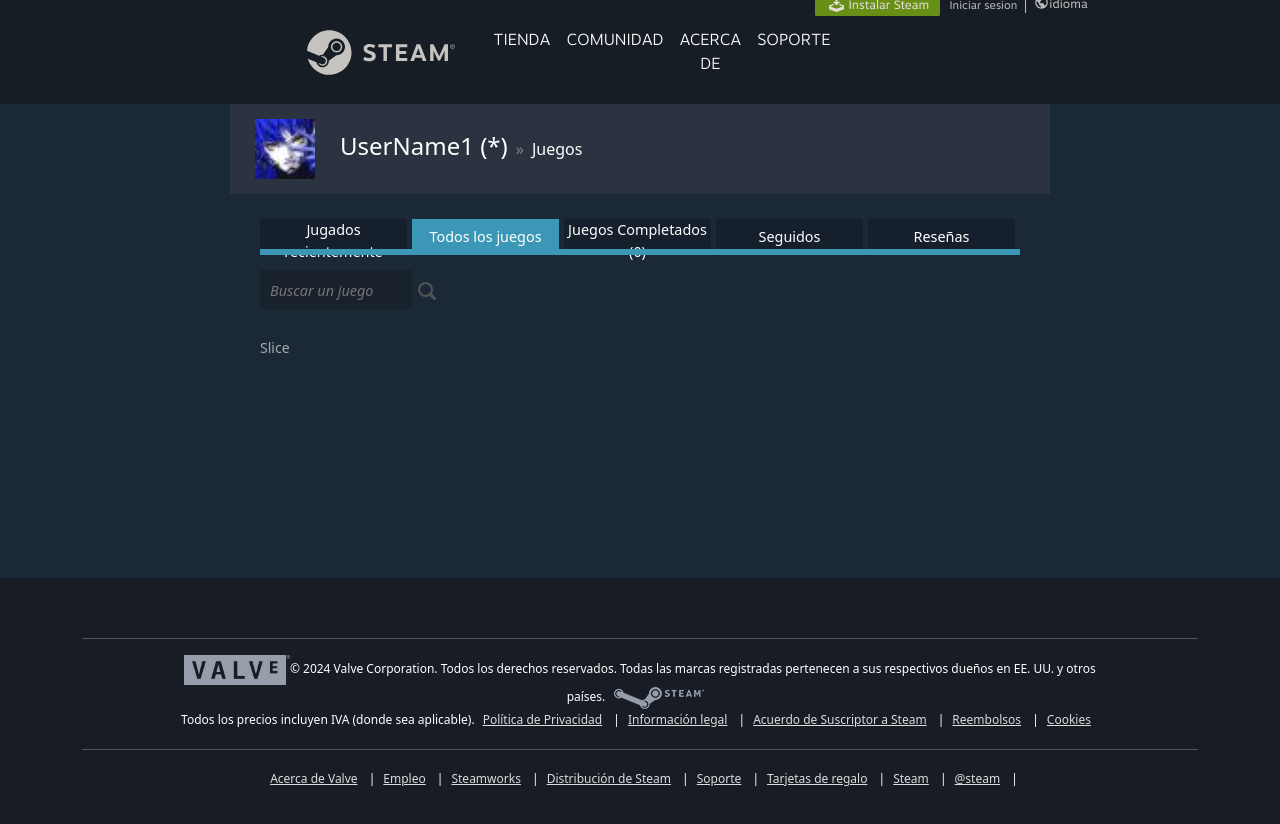
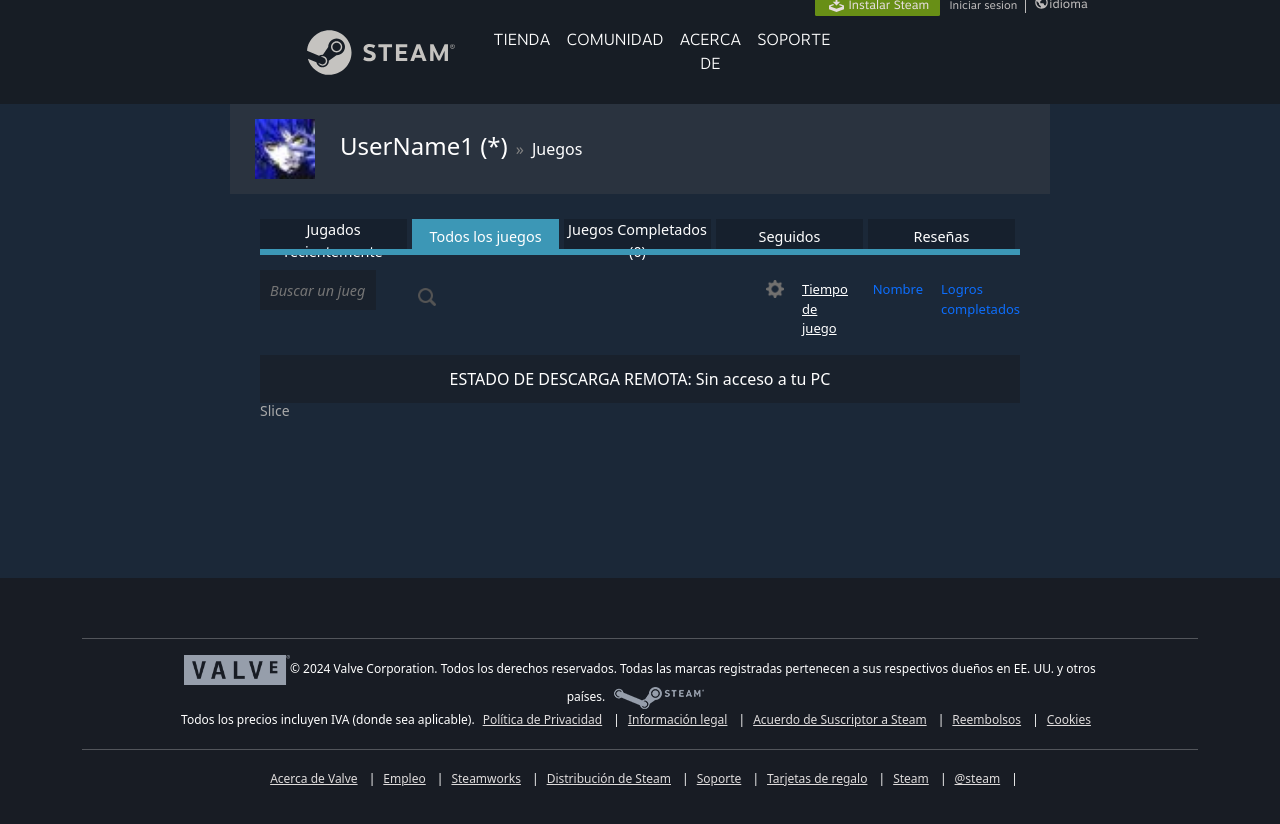
Before and after one commit to MarcosGero/Steam-Front, a React (Create React App) app: page /user-games in a window 1280 px wide. Built offline with nearby package versions, Linux system fonts and the light colour scheme; no server answers; a web font is replaced by a local one.

Commit message:
#Seccion juegos comprados #4
Un accesorio inutil

```diff
--- a/src/pages/UserGames.css
+++ b/src/pages/UserGames.css
@@ -91,14 +91,32 @@
         border: none;
         background-color: rgba(24, 26, 33, .5) !important;
         color :white;
-        margin-bottom: 30px;
+        margin-bottom: 12px;
         margin-top: 15px;
         font-size: 0.9rem;
         font-style: italic;
     }
 
     .search-game {
+        display: flex;
         position: relative;
+    }
+
+    .option-game {
+        display: flex;
+        color: white;
+        margin-top: 25px;
+        margin-left: 390px;
+    }
+
+    .option-game p {
+        margin-left: 18px;
+        font-size: small;
+    }
+
+    .option-game img {
+        width: 18px;
+        height: 18px;
     }
 
     .input-with-icon {
@@ -122,6 +140,13 @@
         background-size: contain;
     }
 
+    .accesorie-game{
+        color: white;
+        text-align: center;
+        background-color: rgba(24, 26, 33, .5);
+        padding: 12px;
+    }
+
     @media (max-width: 768px) {
         .user-header-game { flex-direction: column;}
         .user-body-game { flex-direction: column;}
--- a/src/pages/UserGames.js
+++ b/src/pages/UserGames.js
@@ -29,6 +29,15 @@
              </div>
              <div className='search-game'>
                  <input className='input-with-icon' placeholder='Buscar un juego' type='text'/>
+                 <div className='option-game'>
+                     <img src={require('../resources/tuerca.png')} alt='user'/>
+                     <p><a href='' style={{color: 'white'}}>Tiempo de juego</a></p>
+                     <p><a href='' style={{textDecoration: 'none'}}>Nombre</a></p>
+                     <p><a href='' style={{textDecoration: 'none'}}>Logros completados</a></p>
+                 </div>
+             </div>
+             <div className='accesorie-game'>
+                 <a> ESTADO DE DESCARGA REMOTA: Sin acceso a tu PC</a>
              </div>
              <h3> Slice </h3>
          </div>
```
